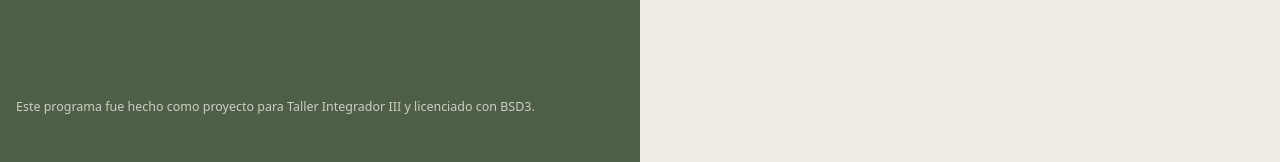
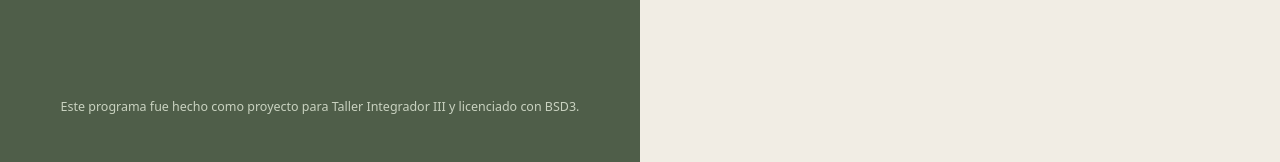
Before and after one commit to MateoRod999/Academit, a React (Vite) app in the folder frontend/: page /login in a window 1280 px wide. Shown: the part 635-797 px from the top of the page. Built offline with nearby package versions, Linux system fonts and the light colour scheme.

Commit message:
fix(front): centro el pie del login y agrando el boton salir con el verde primario

```diff
--- a/frontend/src/index.css
+++ b/frontend/src/index.css
@@ -147,18 +147,19 @@ body.bloqueado {
 }
 
 .salir {
-  background: none;
-  border: 1px solid var(--lateral-suave);
-  color: var(--sobre-lateral);
+  width: 100%;
+  background: var(--primario);
+  border: 1px solid var(--primario-hover);
+  color: var(--sobre-primario);
   border-radius: 3px;
-  padding: 6px 12px;
-  justify-self: start;
+  padding: 8px 14px;
+  min-height: 44px;
   cursor: pointer;
   font-size: 14px;
 }
 
 .salir:hover {
-  background: rgba(255, 255, 255, 0.1);
+  background: var(--primario-hover);
 }
 
 .velo {
@@ -562,6 +563,17 @@ input:focus, select.c:focus, textarea:focus {
   font-size: 15px;
 }
 
+.ingreso .pie-login {
+  margin-top: auto;
+  padding-top: 24px;
+  text-align: center;
+}
+
+.ingreso .pie-login small {
+  color: var(--lateral-suave);
+  font-size: 0.78rem;
+}
+
 .ingreso .der {
   display: flex;
   align-items: center;
--- a/frontend/src/pages/Login.jsx
+++ b/frontend/src/pages/Login.jsx
@@ -59,8 +59,8 @@ export const Login = () => {
         <p>
           Ingresá con el usuario que te dio la secretaría. Si olvidaste la contraseña, pedí el cambio en administración.
         </p>
-        <div style={{ marginTop: 'auto', paddingTop: '24px' }}>
-          <small style={{ color: 'var(--lateral-suave)', fontSize: '0.78rem' }}>
+        <div className="pie-login">
+          <small>
             Este programa fue hecho como proyecto para Taller Integrador III y licenciado con BSD3.
           </small>
         </div>
```
